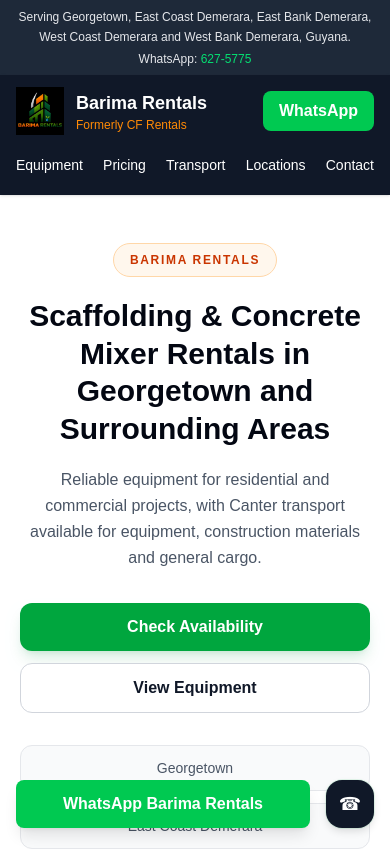
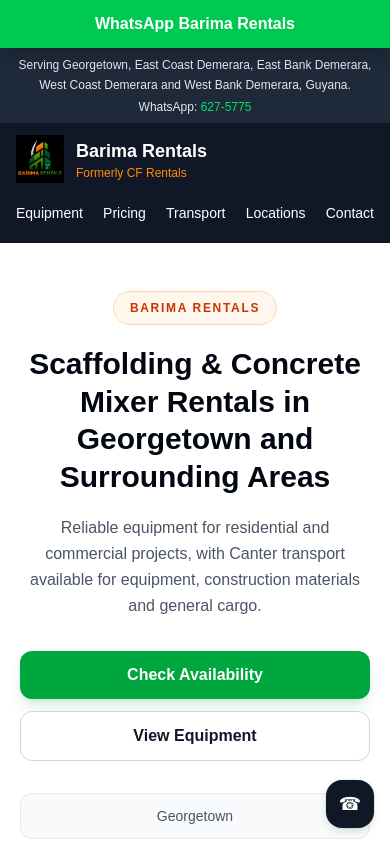
Before and after one commit to CLForde/barima-rentals-site, a Next.js app: page / in a window 390 px wide. Shown: the top 849 px of the page. Built offline with nearby package versions, Linux system fonts and the light colour scheme.

Commit message:
Improve responsive sticky contact header

```diff
--- a/app/page.tsx
+++ b/app/page.tsx
@@ -120,6 +120,13 @@
 
   return (
     <main className='min-h-screen overflow-x-hidden bg-gray-50 pb-20 text-gray-800 sm:pb-0'>
+      <a
+        href={whatsappUrl}
+        className='sticky top-0 z-50 block bg-green-500 px-5 py-3 text-center font-semibold text-white shadow-lg hover:bg-green-600 md:hidden'
+      >
+        WhatsApp Barima Rentals
+      </a>
+
       {/* TOP CONTACT STRIP */}
       <div className='bg-gray-800 text-gray-200 text-xs py-2'>
         <div className='max-w-6xl mx-auto px-4 md:px-6 flex flex-col sm:flex-row justify-between items-center gap-1 text-center sm:text-left'>
@@ -136,7 +143,7 @@
           </p>
         </div>
       </div>
-      <nav className='bg-gray-900 text-white sticky top-0 z-50 shadow'>
+      <nav className='bg-gray-900 text-white shadow md:sticky md:top-0 md:z-50'>
         <div className='max-w-6xl mx-auto px-4 md:px-6 py-3 sm:py-4 flex flex-wrap items-center justify-between gap-3'>
           <div className='min-w-0 flex-1 sm:flex-none'>
             <div className='flex items-center gap-3'>
@@ -182,7 +189,7 @@
 
           <a
             href={whatsappUrl}
-            className='bg-green-500 px-4 py-2 rounded-lg font-semibold hover:bg-green-600 shrink-0'
+            className='hidden bg-green-500 px-4 py-2 rounded-lg font-semibold hover:bg-green-600 shrink-0 md:inline-block'
           >
             WhatsApp
           </a>
@@ -588,13 +595,6 @@
       </footer>
 
       <a
-        href={whatsappUrl}
-        className='fixed bottom-4 left-4 right-20 z-50 bg-green-500 text-white text-center px-5 py-3 rounded-lg font-semibold shadow-lg hover:bg-green-600 sm:hidden'
-      >
-        WhatsApp Barima Rentals
-      </a>
-
-      <a
         href={`tel:${phoneNumber}`}
         aria-label='Call Barima Rentals'
         className='fixed bottom-4 right-4 z-50 flex h-12 w-12 items-center justify-center rounded-2xl bg-gray-900 text-white shadow-md ring-1 ring-white/80 transition hover:bg-gray-800 focus:outline-none focus:ring-4 focus:ring-green-300 sm:bottom-6 sm:right-6 sm:h-auto sm:w-auto sm:px-4 sm:py-2.5 call-pulse'
```
Also changed, not shown: 1 other file (tests, documents, lock files or other folders).
